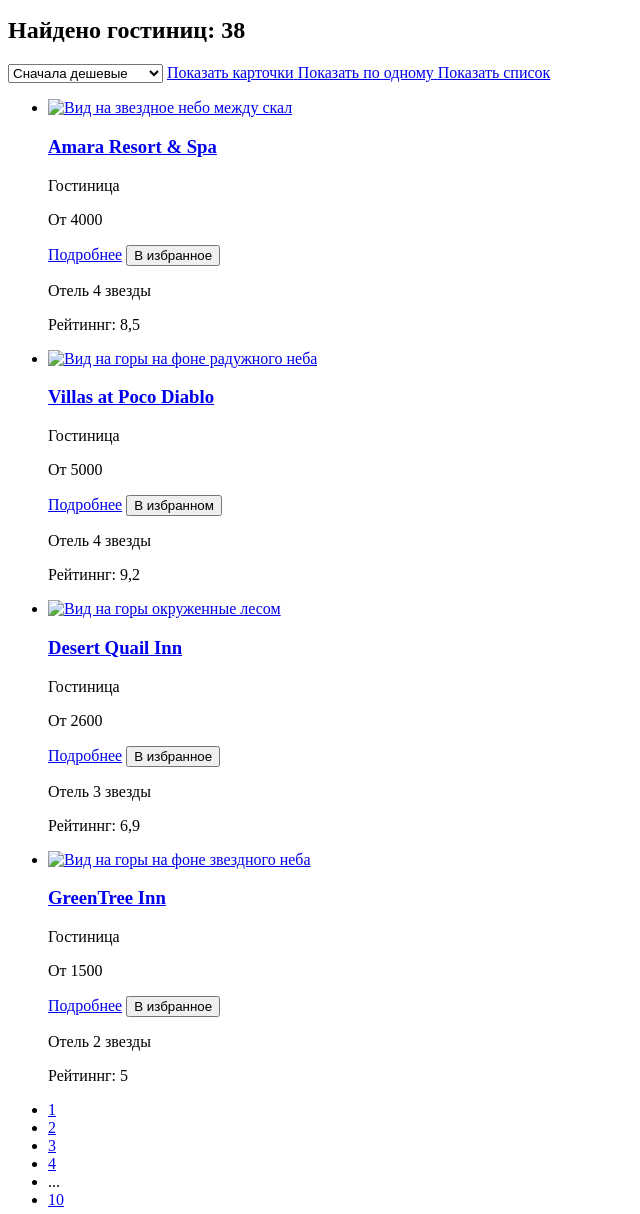
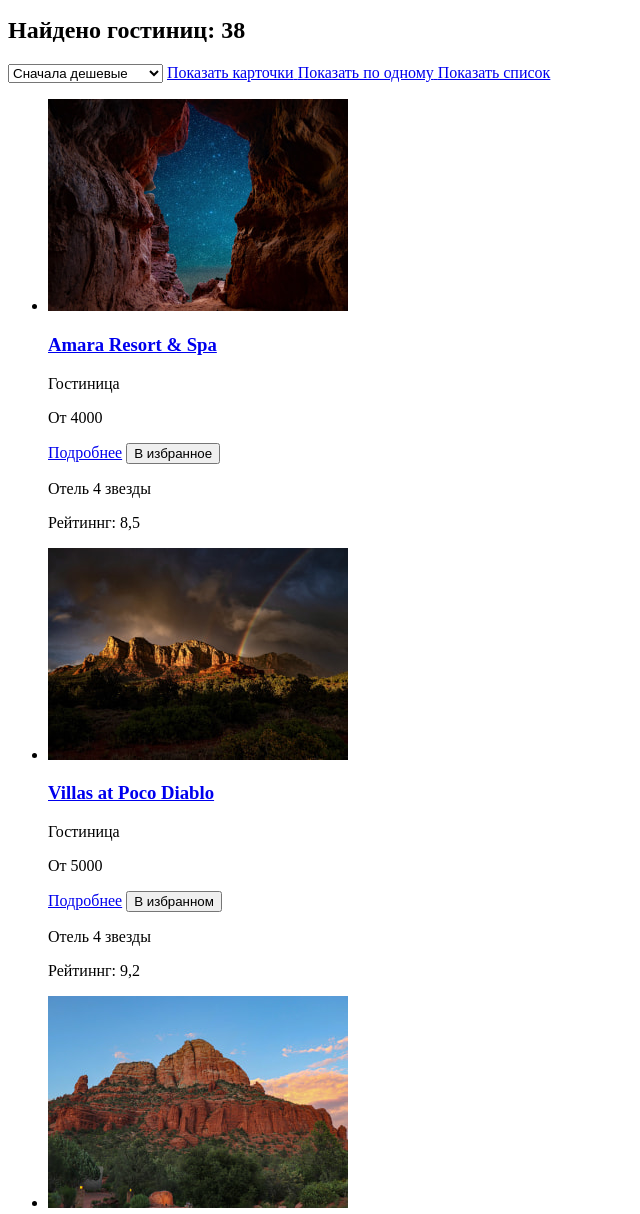
Before and after one commit to htmlacademy-htmlcss/2554911-sedona-2, a plain HTML site: page catalog.html in a window 1280 px wide. Shown: the part 744-1958 px from the top of the page, without its empty margins (0-640 px from the left). Drawn offline with Linux system fonts and the light colour scheme.

Commit message:
Добавляет файлы с исправленными названиями

```diff
--- a/catalog.html
+++ b/catalog.html
@@ -138,7 +138,7 @@
         <ul class="filtred-catalog-list">
           <li class="filtred-catalog-item">
             <a class="catalog-card-link-img" href="#" tabindex="-1">
-              <img class="catalog-card-image" src="images/hotels/Amara-Resort-&-Spa.jpg" width="300" height="212"
+              <img class="catalog-card-image" src="images/hotels/amara-resort-&-spa.jpg" width="300" height="212"
                 alt="Вид на звездное небо между скал"></a>
             <a class="catalog-card-link-title" href="#" tabindex="-1">
               <h3 class="catalog-card-title">Amara Resort & Spa</h3>
@@ -156,7 +156,7 @@
           </li>
           <li class="filtred-catalog-item">
             <a class="catalog-card-link-img" href="#" tabindex="-1">
-              <img class="catalog-card-image" src="images/hotels/Villas-at-Poco-Diablo.jpg" width="300" height="212"
+              <img class="catalog-card-image" src="images/hotels/villas-at-poco-diablo.jpg" width="300" height="212"
                 alt="Вид на горы на фоне радужного неба"></a>
             <a class="catalog-card-link-title" href="#" tabindex="-1">
               <h3 class="catalog-card-title">Villas at Poco Diablo</h3>
@@ -174,7 +174,7 @@
           </li>
           <li class="filtred-catalog-item">
             <a class="catalog-card-link-img" href="#" tabindex="-1">
-              <img class="catalog-card-image" src="images/hotels/Desert-Quail-Inn.jpg" width="300" height="212"
+              <img class="catalog-card-image" src="images/hotels/desert-quail-inn.jpg" width="300" height="212"
                 alt="Вид на горы окруженные лесом"></a>
             <a class="catalog-card-link-title" href="#" tabindex="-1">
               <h3 class="catalog-card-title">Desert Quail Inn</h3>
@@ -192,7 +192,7 @@
           </li>
           <li class="filtred-catalog-item">
             <a class="catalog-card-link-img" href="#" tabindex="-1">
-              <img class="catalog-card-image" src="images/hotels/GreenTree-Inn.jpg" width="300" height="212"
+              <img class="catalog-card-image" src="images/hotels/greentree-inn.jpg" width="300" height="212"
                 alt="Вид на горы на фоне звездного неба"></a>
             <a class="catalog-card-link-title" href="#" tabindex="-1">
               <h3 class="catalog-card-title">GreenTree Inn</h3>
@@ -265,7 +265,7 @@
         </address>
       </section>
       <a class="dev-logo-link" href="https://htmlacademy.ru/">
-        <img class="dev-logo-img" src="images/logo_htmlacademy.svg" width="115" height="33"
+        <img class="dev-logo-img" src="images/logo-htmlacademy.svg" width="115" height="33"
           alt="Сделано в html academy">
       </a>
     </footer>
```
Also changed, not shown: index.html (+2 -1 lines), images/hotels/amara-resort-&-spa.jpg (added), images/hotels/desert-quail-inn.jpg (added), images/hotels/greentree-inn.jpg (added), images/hotels/villas-at-poco-diablo.jpg (added), images/logo-htmlacademy.svg (added), styles/styles.css (added).
